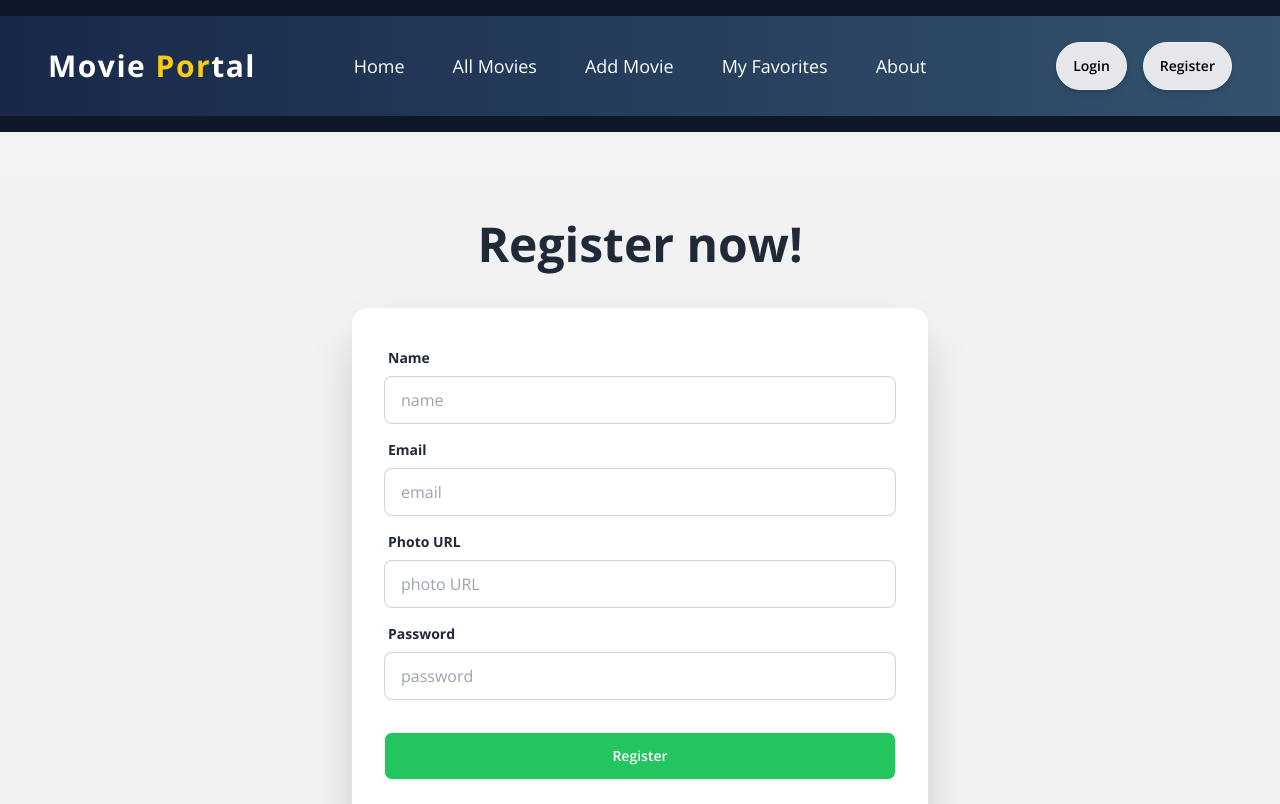
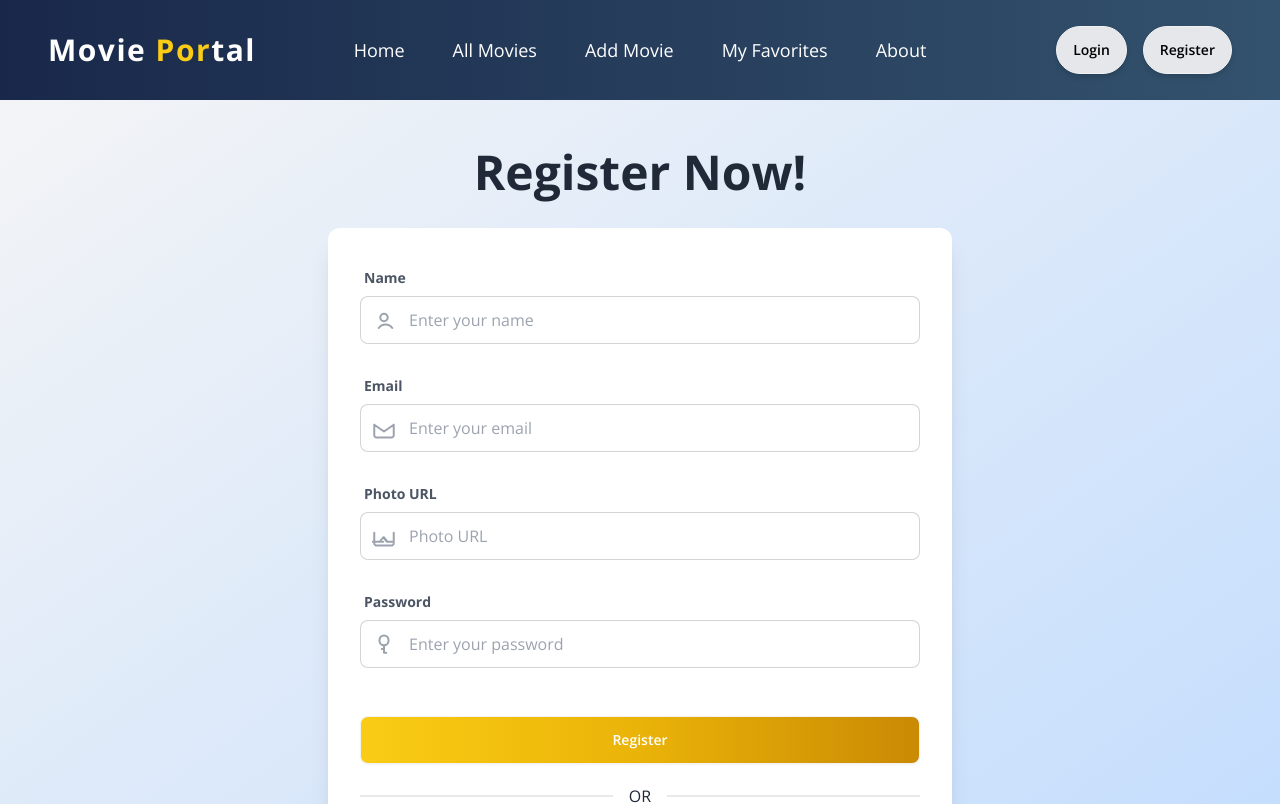
Before and after one commit to SantanuBanik-Phy/movie-portal-project, a React (Vite) app: page /auth/register in a window 1280 px wide. Shown: the top 804 px of the page. Built offline with nearby package versions, Linux system fonts and the light colour scheme; no server answers.

Commit message:
log in and registration form redesign and readme.md file updated with live link and vercel deploy link connected instead of loaclhost url and some other respoinsiveness

```diff
--- a/src/components/AddMovieForm.jsx
+++ b/src/components/AddMovieForm.jsx
@@ -37,7 +37,7 @@ const AddMovieForm = () => {
         data.rating = rating;
 
         try {
-            const response = await fetch("http://localhost:3000/movies", {
+            const response = await fetch("https://b10-a10-server-site.vercel.app/movies", {
                 method: "POST",
                 headers: {
                     "Content-Type": "application/json",
--- a/src/components/Login.jsx
+++ b/src/components/Login.jsx
@@ -46,75 +46,133 @@ const Login = () => {
   };
 
   return (
-    <div className="min-h-screen bg-base-200">
-        <ToastContainer position="top-center" ></ToastContainer>
-      <div className="flex flex-col justify-center items-center ">
-        <div className="text-center mt-10 mb-10">
-          <h1 className="text-5xl font-bold">Login now!</h1>
+    <div className="min-h-screen bg-gradient-to-r from-blue-50 to-blue-100 dark:from-gray-800 dark:to-gray-900">
+      <ToastContainer position="top-center" />
+      <div className="flex flex-col justify-center items-center py-12">
+        <div className="text-center mb-10">
+          <h1 className="text-5xl font-bold text-gray-700 dark:text-white">
+            Welcome Back!
+          </h1>
+          <p className="text-gray-600 dark:text-gray-400 mt-2">
+            Log in to your account to access amazing features.
+          </p>
         </div>
-        <div className="card w-full max-w-xl shadow-2xl bg-base-100">
-          <form onSubmit={handleLogin} className="card-body">
-            <div className="form-control">
+        <div className="card w-full rounded-xl max-w-xl shadow-xl bg-white dark:bg-gray-800  p-10">
+          <form onSubmit={handleLogin}>
+            {/* Email Field */}
+            <div className="form-control mb-4">
               <label className="label">
-                <span className="label-text font-bold">Email</span>
+                <span className="label-text font-semibold text-gray-600 dark:text-gray-300">Email</span>
               </label>
+              <div className="relative">
                 <input
-
                   type="email"
                   name="email"
-                placeholder="email"
-                className="input input-bordered"
+                  placeholder="Enter your email"
+                  className="input input-bordered pl-12 w-full dark:bg-gray-700 dark:text-gray-200"
                   required
                   onChange={(e) => setEmail(e.target.value)}
                 />
+                <span className="absolute left-3 top-3.5 text-gray-400">
+                  {/* Email SVG */}
+                  <svg
+                    xmlns="http://www.w3.org/2000/svg"
+                    fill="none"
+                    viewBox="0 0 24 24"
+                    strokeWidth="2"
+                    stroke="currentColor"
+                    className="w-6 h-6"
+                  >
+                    <path
+                      strokeLinecap="round"
+                      strokeLinejoin="round"
+                      d="M16.5 12.75L12 16.5m0 0L7.5 12.75m4.5 3.75V6.75M3.75 5.25h16.5A2.25 2.25 0 0122.5 7.5v9a2.25 2.25 0 01-2.25 2.25H3.75A2.25 2.25 0 011.5 16.5v-9A2.25 2.25 0 013.75 5.25z"
+                    />
+                  </svg>
+                </span>
               </div>
-            <div className="form-control">
+            </div>
+
+
+            <div className="form-control mb-4">
               <label className="label">
-                <span className="label-text font-bold">Password</span>
+                <span className="label-text font-semibold text-gray-600 dark:text-gray-300">Password</span>
               </label>
+              <div className="relative">
                 <input
                   type="password"
                   name="password"
-                placeholder="password"
-                className="input input-bordered"
+                  placeholder="Enter your password"
+                  className="input input-bordered pl-12 w-full dark:bg-gray-700 dark:text-gray-200"
                   required
                 />
+                <span className="absolute left-3 top-3.5 text-gray-400">
+
+                  <svg
+                    xmlns="http://www.w3.org/2000/svg"
+                    fill="none"
+                    viewBox="0 0 24 24"
+                    strokeWidth="2"
+                    stroke="currentColor"
+                    className="w-6 h-6"
+                  >
+                    <path
+                      strokeLinecap="round"
+                      strokeLinejoin="round"
+                      d="M15.75 9a6.75 6.75 0 11-13.5 0 6.75 6.75 0 0113.5 0zM12 12l7.5 7.5m-1.5-6h-2.25"
+                    />
+                  </svg>
+                </span>
+              </div>
               {error.signIn && (
-                <p className="text-red-600">
+                <p className="text-red-600 text-sm mt-2">
                   {error.signIn.replace("auth/", "").replace("-", " ")}
                 </p>
               )}
               <label className="label">
                 <Link
                   to="/auth/login"
-                  className="label-text-alt text-sm link link-hover underline font-semibold "
+                  className="label-text-alt text-sm link link-hover underline font-semibold text-blue-500 dark:text-blue-300"
                   state={{ email: email }}
                 >
                   Forgot password?
                 </Link>
               </label>
             </div>
+
+
             <div className="form-control mt-6">
-              <button type="submit" className="btn bg-green-500">
-                Login
+              <button
+                type="submit"
+                className="btn w-full bg-gradient-to-r from-yellow-400 to-yellow-600 text-white font-bold hover:from-yellow-500 hover:to-yellow-700"
+              >
+                Log In
               </button>
             </div>
-            <div className="divider">OR</div>
+
+
+            <div className="divider my-6">OR</div>
+
             <button
               onClick={handleGoogleSignIn}
-              className="btn btn-outline btn-accent"
+              className="btn btn-outline w-full flex justify-center items-center space-x-2"
             >
-              <img src={google} className="w-5 h-5" alt="" />
-              Continue with Google
+              <img src={google} className="w-6 h-6" alt="Google logo" />
+              <span>Continue with Google</span>
             </button>
-            <label className="label">
-              <p className="text-center mt-4">
-                Do not have an account?{" "}
-                <Link className="text-blue-600 font-bold" to="/auth/register">
+
+
+            <div className="text-center mt-4">
+              <p>
+                Don't have an account?{" "}
+                <Link
+                  to="/auth/register"
+                  className="text-blue-600 font-bold hover:underline"
+                >
                   Register
                 </Link>
               </p>
-            </label>
+            </div>
           </form>
         </div>
       </div>
--- a/src/components/Navbar.jsx
+++ b/src/components/Navbar.jsx
@@ -17,7 +17,7 @@ const Navbar = () => {
         {/* Logo and Brand */}
         <div className="navbar-start">
           <Link to="/">
-            <span className="text-3xl font-bold text-white tracking-wider transition-all duration-300 hover:text-yellow-400">
+            <span className="text-3xl  font-bold text-white tracking-wider transition-all duration-300 hover:text-yellow-400">
               Movie <span className="text-yellow-400">Por</span>tal
             </span>
           </Link>
--- a/src/components/Register.jsx
+++ b/src/components/Register.jsx
@@ -34,14 +34,13 @@ const Register = () => {
       return;
     }
     setPasswordError("");
-    setEmailError(""); // Clear email error before attempting registration
+    setEmailError("");
 
     try {
       const result = await createUser(email, password);
       await updateUserProfile({ displayName: name, photoURL: photo });
       setUser(result.user);
 
-      // Success toast
       toast.success("Registration successful!");
       navigate("/");
     } catch (error) {
@@ -54,8 +53,7 @@ const Register = () => {
       } else if (error.code === "auth/invalid-email") {
         setEmailError("Invalid email address.");
         toast.error("Invalid email address.");
-      }
-       else {
+      } else {
         toast.error(`Registration failed: ${error.message}`);
       }
     }
@@ -76,83 +74,181 @@ const Register = () => {
   };
 
   return (
-    <div className="min-h-screen bg-base-200 mb-20">
-      <ToastContainer
-     position="top-center" ></ToastContainer>
-      <div className="flex flex-col justify-center items-center ">
-        <div className="text-center mt-10 mb-10">
-          <h1 className="md:text-5xl text-3xl font-bold">Register now!</h1>
+    <div className="min-h-screen  bg-gradient-to-br from-gray-100 to-blue-200 dark:from-gray-800 dark:to-gray-900 flex items-center justify-center">
+      <ToastContainer position="top-center" />
+      <div className="w-full max-w-2xl px-6 m-12 ">
+        <div className="text-center mb-8">
+          <h1 className="text-4xl md:text-5xl font-bold text-gray-800 dark:text-gray-200">
+            Register Now!
+          </h1>
         </div>
-        <div className="card w-full md:max-w-xl max-w-sm shadow-2xl bg-base-100">
+        <div className="card bg-white dark:bg-gray-800 shadow-xl rounded-xl">
           <form onSubmit={handleRegister} className="card-body">
-            <div className="form-control">
+            {/* Name Field */}
+            <div className="form-control mb-4">
               <label className="label">
-                <span className="label-text font-bold">Name</span>
+                <span className="label-text font-bold text-gray-600 dark:text-gray-300">
+                  Name
+                </span>
               </label>
+              <div className="relative">
                 <input
                   type="text"
                   name="name"
-                placeholder="name"
-                className="input input-bordered"
+                  placeholder="Enter your name"
+                  className="input input-bordered pl-12 w-full dark:bg-gray-700 dark:text-gray-200"
                   required
                 />
+                <span className="absolute left-3 top-3.5 text-gray-400">
+
+                  <svg
+                    xmlns="http://www.w3.org/2000/svg"
+                    fill="none"
+                    viewBox="0 0 24 24"
+                    strokeWidth="2"
+                    stroke="currentColor"
+                    className="w-6 h-6"
+                  >
+                    <path
+                      strokeLinecap="round"
+                      strokeLinejoin="round"
+                      d="M15.75 7.5A3.75 3.75 0 1112 3.75 3.75 3.75 0 0115.75 7.5zM6.75 18a8.25 8.25 0 0113.5 0"
+                    />
+                  </svg>
+                </span>
               </div>
-            <div className="form-control">
+            </div>
+
+
+            <div className="form-control mb-4">
               <label className="label">
-                <span className="label-text font-bold">Email</span>
+                <span className="label-text font-bold text-gray-600 dark:text-gray-300">
+                  Email
+                </span>
               </label>
+              <div className="relative">
                 <input
                   type="email"
                   name="email"
-                placeholder="email"
-                className="input input-bordered"
+                  placeholder="Enter your email"
+                  className="input input-bordered pl-12 w-full dark:bg-gray-700 dark:text-gray-200"
                   required
                 />
-              {emailError && <p className="text-red-500 text-sm">{emailError}</p>}
+                <span className="absolute left-3 top-3.5 text-gray-400">
+
+                  <svg
+                    xmlns="http://www.w3.org/2000/svg"
+                    fill="none"
+                    viewBox="0 0 24 24"
+                    strokeWidth="2"
+                    stroke="currentColor"
+                    className="w-6 h-6"
+                  >
+                    <path
+                      strokeLinecap="round"
+                      strokeLinejoin="round"
+                      d="M2.25 6.75v10.5a2.25 2.25 0 002.25 2.25h15a2.25 2.25 0 002.25-2.25V6.75m-19.5 0l9.75 6.75m-9.75-6.75l9.75 6.75m0 0l9.75-6.75"
+                    />
+                  </svg>
+                </span>
               </div>
-            <div className="form-control">
+              {emailError && (
+                <p className="text-red-500 text-sm mt-1">{emailError}</p>
+              )}
+            </div>
+
+
+            <div className="form-control mb-4">
               <label className="label">
-                <span className="label-text font-bold">Photo URL</span>
+                <span className="label-text font-bold text-gray-600 dark:text-gray-300">
+                  Photo URL
+                </span>
               </label>
+              <div className="relative">
                 <input
                   type="text"
                   name="photo"
-                placeholder="photo URL"
-                className="input input-bordered"
+                  placeholder="Photo URL"
+                  className="input input-bordered pl-12 w-full dark:bg-gray-700 dark:text-gray-200"
                   required
                 />
+                <span className="absolute left-3 top-3.5 text-gray-400">
+
+                  <svg
+                    xmlns="http://www.w3.org/2000/svg"
+                    fill="none"
+                    viewBox="0 0 24 24"
+                    strokeWidth="2"
+                    stroke="currentColor"
+                    className="w-6 h-6"
+                  >
+                    <path
+                      strokeLinecap="round"
+                      strokeLinejoin="round"
+                      d="M8.25 15l3-3.75 3.75 4.5h5.25m-19.5 0h10.5M2.25 6.75v10.5a2.25 2.25 0 002.25 2.25h15a2.25 2.25 0 002.25-2.25V6.75M12 11.25l3 3.75"
+                    />
+                  </svg>
+                </span>
               </div>
-            <div className="form-control">
+            </div>
+
+
+            <div className="form-control mb-4">
               <label className="label">
-                <span className="label-text font-bold">Password</span>
+                <span className="label-text font-bold text-gray-600 dark:text-gray-300">
+                  Password
+                </span>
               </label>
+              <div className="relative">
                 <input
                   type="password"
                   name="password"
-                placeholder="password"
-                className="input input-bordered"
+                  placeholder="Enter your password"
+                  className="input input-bordered pl-12 w-full dark:bg-gray-700 dark:text-gray-200"
                   required
                 />
+                <span className="absolute left-3 top-3.5 text-gray-400">
+
+                  <svg
+                    xmlns="http://www.w3.org/2000/svg"
+                    fill="none"
+                    viewBox="0 0 24 24"
+                    strokeWidth="2"
+                    stroke="currentColor"
+                    className="w-6 h-6"
+                  >
+                    <path
+                      strokeLinecap="round"
+                      strokeLinejoin="round"
+                      d="M12 11.25a4.5 4.5 0 004.5-4.5V6a4.5 4.5 0 00-9 0v.75a4.5 4.5 0 004.5 4.5zM9.75 15H12v3.75h2.25M12 15v-3"
+                    />
+                  </svg>
+                </span>
+              </div>
               {passwordError && (
-                <p className="text-red-500 text-sm">{passwordError}</p>
+                <p className="text-red-500 text-sm mt-1">{passwordError}</p>
               )}
             </div>
+
             <div className="form-control mt-6">
-              <button type="submit" className="btn bg-green-500 text-white">
+              <button
+                type="submit"
+                className="btn text-white bg-gradient-to-r from-yellow-400 via-yellow-500 to-yellow-600 hover:from-yellow-500 hover:to-yellow-400"
+              >
                 Register
               </button>
             </div>
             <div className="divider">OR</div>
             <button
               onClick={handleGoogleSignIn}
-              className="btn btn-outline btn-accent"
+              className="btn btn-outline flex items-center justify-center"
             >
-              <img src={google} className="w-5 h-5" alt="" />
+              <img src={google} className="w-5 h-5 mr-2" alt="Google" />
               Continue with Google
             </button>
             <label className="label">
               <p className="text-center mt-4">
-                Already have an Account?{" "}
+                Already have an account?{" "}
                 <Link className="text-blue-600 font-bold" to="/auth/login">
                   Log in
                 </Link>
--- a/src/components/UpdatedMovieForm.jsx
+++ b/src/components/UpdatedMovieForm.jsx
@@ -15,7 +15,7 @@ const UpdateMovieForm = () => {
     useEffect(() => {
         const fetchMovie = async () => {
             try {
-                const response = await fetch(`http://localhost:3000/movies/${id}`);
+                const response = await fetch(`https://b10-a10-server-site.vercel.app/movies/${id}`);
                 const movieData = await response.json();
 
                 // Set default values for the form fields
@@ -49,7 +49,7 @@ const UpdateMovieForm = () => {
         data.rating = rating;
 
         try {
-            const response = await fetch(`http://localhost:3000/movies/${id}`, {
+            const response = await fetch(`https://b10-a10-server-site.vercel.app/movies/${id}`, {
                 method: "PUT",
                 headers: {
                     "Content-Type": "application/json",
--- a/src/layouts/AuthLayout.jsx
+++ b/src/layouts/AuthLayout.jsx
@@ -7,7 +7,7 @@ import Footer from '../components/Footer';
 const AuthLayout = () => {
     return (
         <div className='bg-[#F3f3f3]'>
-            <header className='bg-slate-900 mb-12 py-4 '>
+            <header >
                 <Navbar></Navbar>
             </header>
 
--- a/src/pages/AllMovies.jsx
+++ b/src/pages/AllMovies.jsx
@@ -10,7 +10,7 @@ const AllMovies = () => {
     useEffect(() => {
         const fetchMovies = async () => {
             try {
-                const response = await fetch("http://localhost:3000/movies");
+                const response = await fetch("https://b10-a10-server-site.vercel.app/movies");
                 const mongoMovies = await response.json();
                 setMovies(mongoMovies);
             } catch (error) {
--- a/src/pages/MyFavorites.jsx
+++ b/src/pages/MyFavorites.jsx
@@ -12,7 +12,7 @@ const MyFavorites = () => {
         const fetchFavoriteMovies = async () => {
             if (user) {
                 try {
-                    const response = await fetch(`http://localhost:3000/favorites?email=${user.email}`);
+                    const response = await fetch(`https://b10-a10-server-site.vercel.app/favorites?email=${user.email}`);
                     const data = await response.json();
                     setFavoriteMovies(data);
                 } catch (error) {
@@ -41,7 +41,7 @@ const MyFavorites = () => {
         }).then(async (result) => {
             if (result.isConfirmed) {
                 try {
-                    const response = await fetch(`http://localhost:3000/favorites?email=${user.email}`, {
+                    const response = await fetch(`https://b10-a10-server-site.vercel.app/favorites?email=${user.email}`, {
                         method: "DELETE",
                     });
 
--- a/src/routes/router.jsx
+++ b/src/routes/router.jsx
@@ -28,7 +28,7 @@ const router = createBrowserRouter([
       {
         path: "/",
         element: <Home />,
-        loader: () => fetch('http://localhost:3000/movies')
+        loader: () => fetch('https://b10-a10-server-site.vercel.app/movies')
 
 
       },
```
Also changed, not shown: src/pages/Home.jsx (+41 -20 lines), src/pages/MovieDetailsPage.jsx (+10 -4 lines), 2 other files (tests, documents, lock files or other folders). Lines whose indentation alone changed are shown as unchanged.
